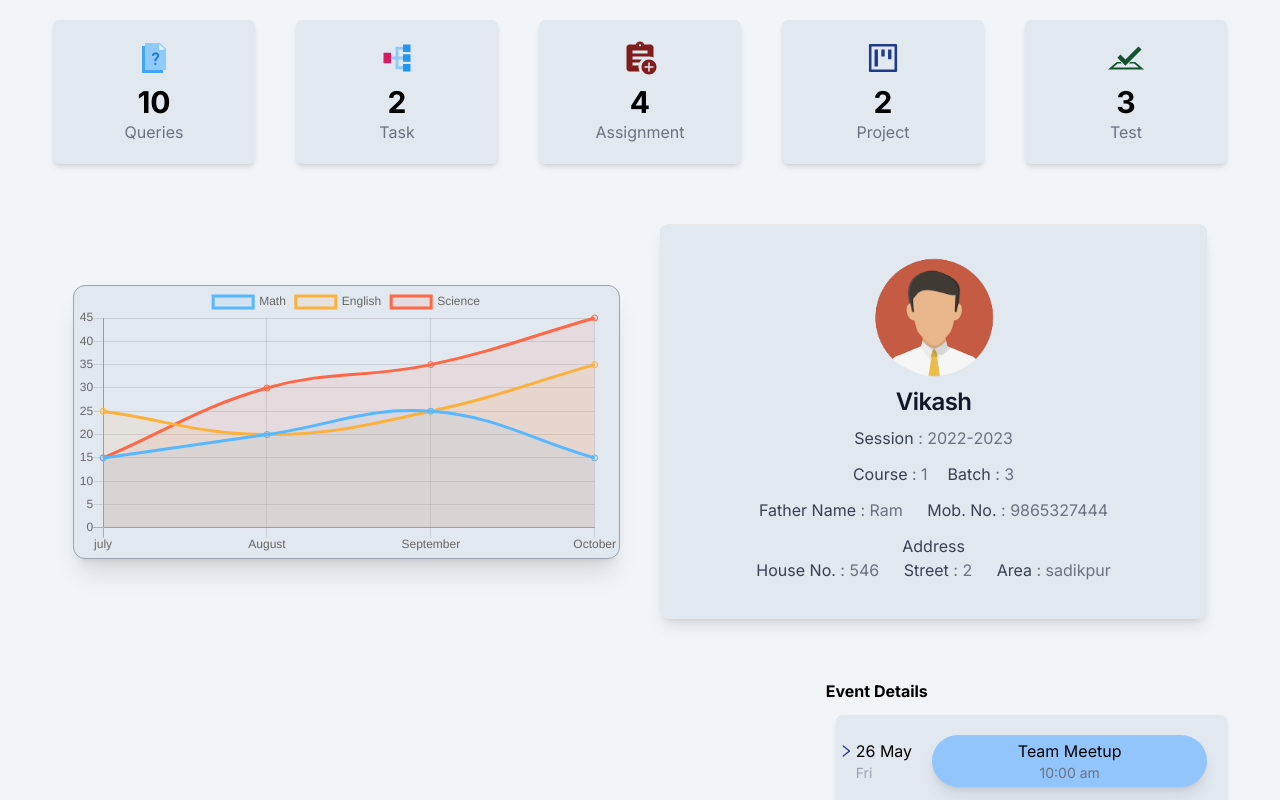
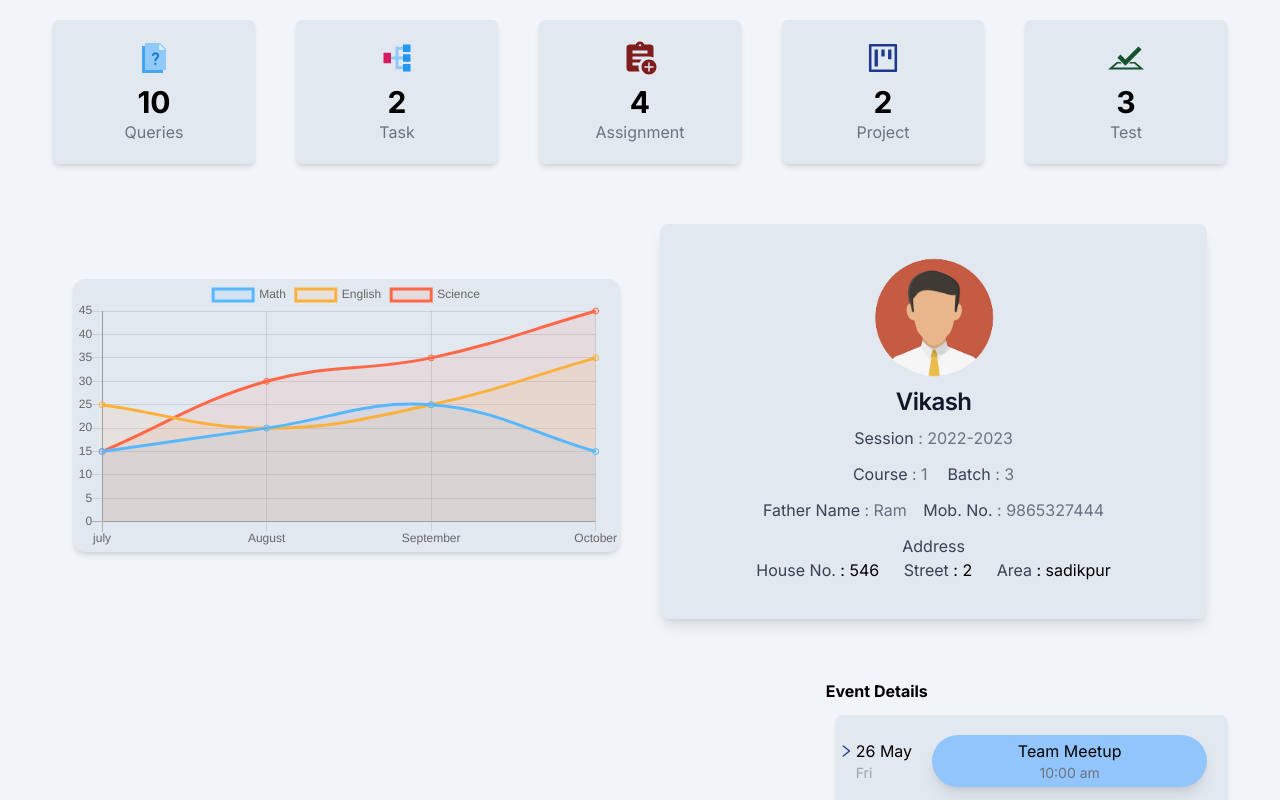
Before and after one commit to Abhimrt/StudentManagement, a Next.js app: page /student in a window 1280 px wide. Shown: the top 800 px of the page. Built offline with nearby package versions, Linux system fonts and the light colour scheme.

Commit message:
alignment fix

```diff
--- a/components/PieChart.js
+++ b/components/PieChart.js
@@ -9,7 +9,7 @@ const PieChart = ({ data, label }) => {
     var pieChart = new Chart(ctx, {
       type: "doughnut",
       data: {
-        labels: [label,""],
+        labels: [label],
         datasets: [
           {
             data: [data, 100 - data],
@@ -36,7 +36,7 @@ const PieChart = ({ data, label }) => {
   return (
     <>
       {/* Filled Pie chart */}
-      <div className="w-full  md:w-1/3  p-5">
+      <div className="w-full  md:w-1/3  ">
         <div className=" ">
           <canvas id={label} className=""></canvas>
         </div>
--- a/components/Profile.js
+++ b/components/Profile.js
@@ -17,14 +17,16 @@ const Profile = ({ data }) => {
           <span className="text-gray-700" >Course</span> : {data.StudentProfile.Course}
           <span className="ml-5"><span className="text-gray-700">Batch</span> : {data.StudentProfile.batch}</span>
         </p>
-        <p className="mb-3 font-normal text-gray-500 ">
-          <span className="text-gray-700">Father Name</span> : {data.perents.FatherName}
-          <span className="ml-5"> <span className="text-gray-700">Mob. No.</span> : {data.perents.FatherMobileNumber}</span>
+        <p className=" mb-3 font-normal text-gray-500 space-x-3 ">
+          <span><span className="text-gray-700">Father Name</span> : {data.perents.FatherName}</span>
+          <br className="block md:hidden"/>
+          <span > <span className="text-gray-700 ">Mob. No.</span> : {data.perents.FatherMobileNumber}</span>
         </p>
-        <p className="mb-3 font-normal text-gray-500 ">
-          <span className="text-gray-700 text-left">Address</span> <br />
+        <p className="mb-3 font-normal text-gray-5d00">
+          <span className="text-gray-700 text-left ">Address</span> <br />
           <span className="text-gray-700">House No.</span> : {data.Address.HouseNo}
           <span className="ml-5"> <span className="text-gray-700">Street</span> : {data.Address.street}</span>
+          <br className="block md:hidden"/>
           <span className="ml-5"> <span className="text-gray-700">Area</span> : {data.Address.area}</span>
         </p>
 
--- a/components/Progress.js
+++ b/components/Progress.js
@@ -72,8 +72,8 @@ const Progress = ({ data }) => {
 
     return (<>
         {/* Filled line chart */}
-        <div className="w-full md:w-1/2  p-5">
-            <div className=' md:h-auto bg-slate-200 border border-gray-400 pt-0 rounded-xl  w-full h-fit my-auto  shadow-xl'>
+        <div className="w-full md:w-1/2  mb-3 p-0 md:p-5">
+            <div className=' md:h-auto bg-slate-200 pt-0 rounded-xl  w-full h-fit my-auto  shadow-md'>
                 <canvas id='myChart'></canvas>
             </div>
         </div>
```
